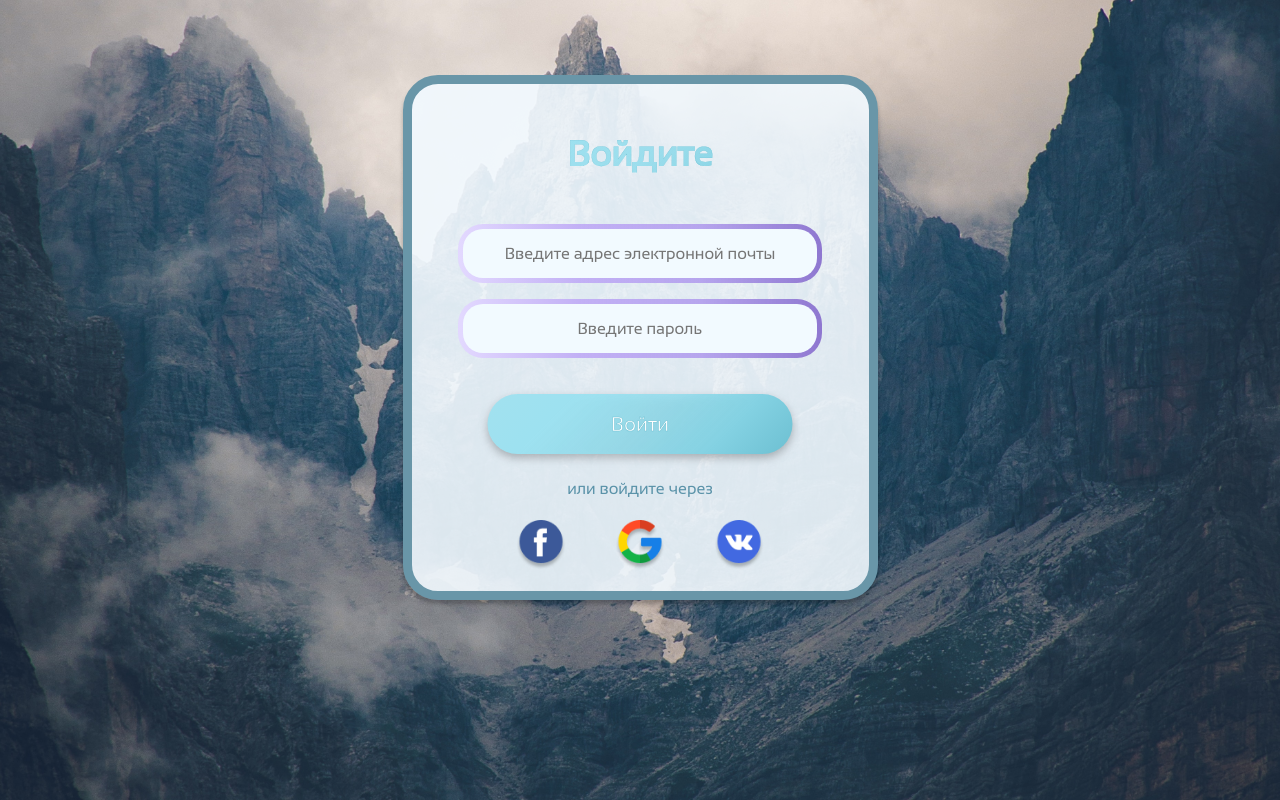
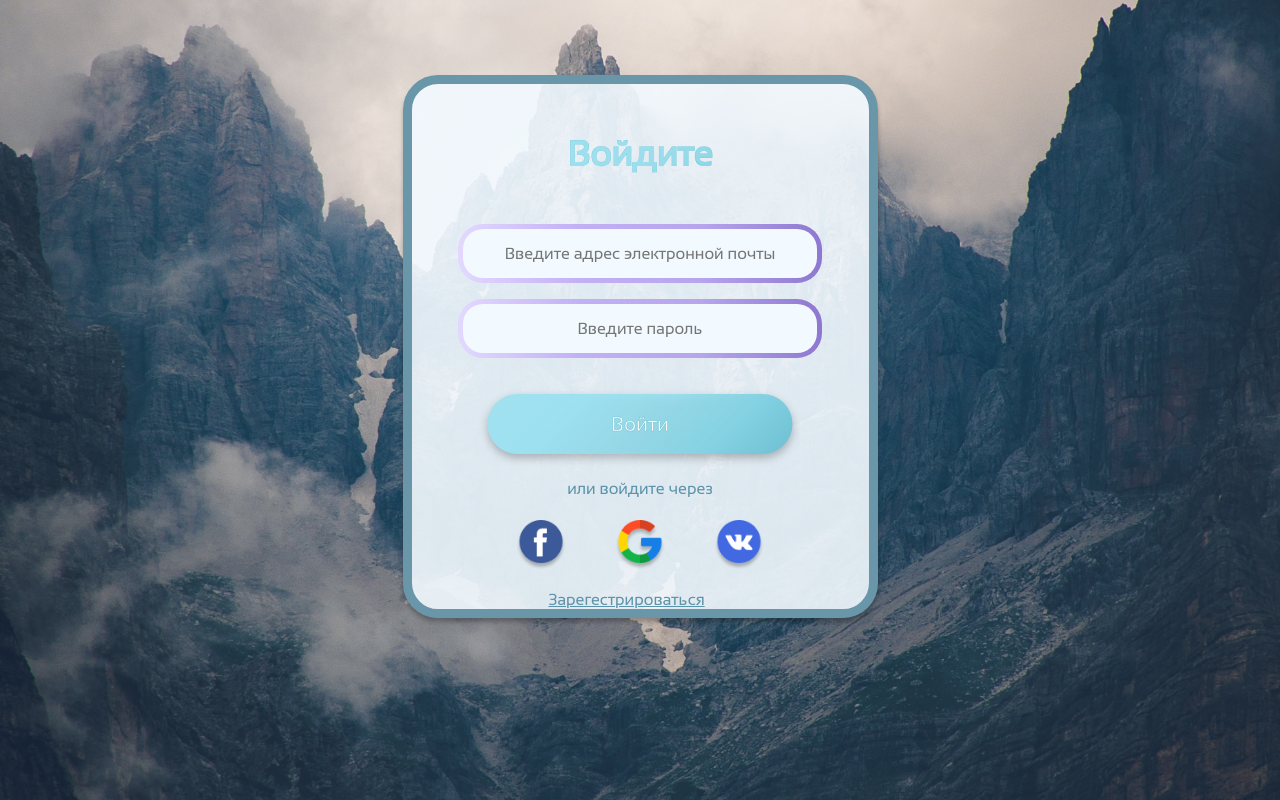
Before and after one commit to foggydawning/HealthAndWeather, a Flask app: page /login in a window 1280 px wide. Run offline with Flask 2, Linux system fonts and the light colour scheme.

Commit message:
buttons with bad styles

```diff
--- a/website/app/static/styles/login_page.css
+++ b/website/app/static/styles/login_page.css
@@ -125,6 +125,24 @@ body {
     font-family: 'Sansation_Regular';
 }
 
+.login_button {
+    width: 193px;
+    height: 18px;
+    left: 137px;
+    color:#5B93A9;
+    /* позиция блока */
+    position: relative;
+    margin-bottom: 20px;
+    /* Текст */
+    font-family: 'Sansation_Regular';
+    font-style: normal;
+    text-decoration: underline;
+    font-size: 16px;
+    line-height: 18px;
+    text-align: center;
+
+}
+
 .error-string {
     margin-left: 25px;
     text-align: center;
--- a/website/app/templates/login_page.html
+++ b/website/app/templates/login_page.html
@@ -45,6 +45,7 @@
                     <td> <input type="image" src="{{ url_for('static',filename='images/vk-icon.png') }}" alt=""> </td>
                 </tr>
             </table>
+            <a href="{{ url_for('registration') }}" class="login_button">Зарегестрироваться</a>
         </div>
     </body>
 </html>
--- a/website/app/templates/registration.html
+++ b/website/app/templates/registration.html
@@ -51,6 +51,7 @@
                     <td> <input type="image" src="{{ url_for('static',filename='images/vk-icon.png') }}" alt=""> </td>
                 </tr>
             </table>
+            <a href="{{ url_for('login') }}" class="login_button">Войти</a>
         </div>
     </body>
 </html>
```
Also changed, not shown: website/app/forms.py (line endings or trailing spaces).
